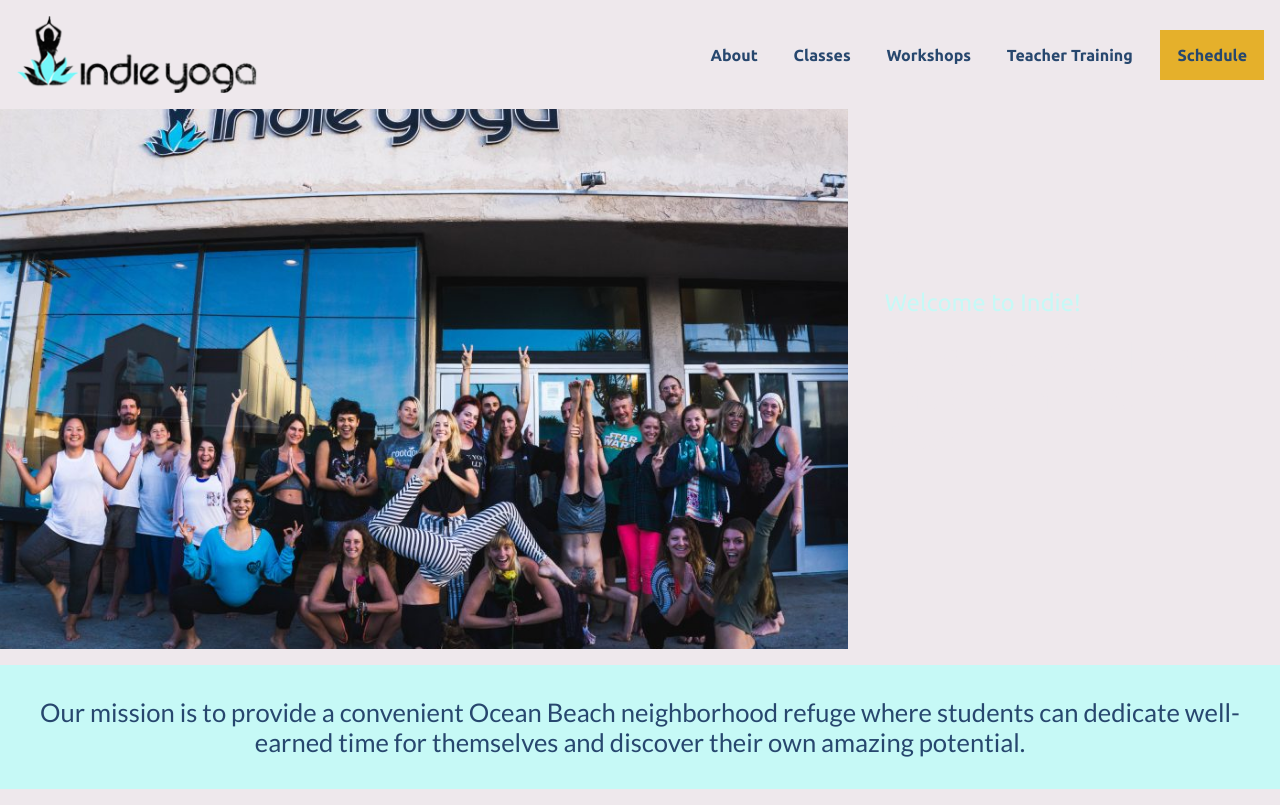
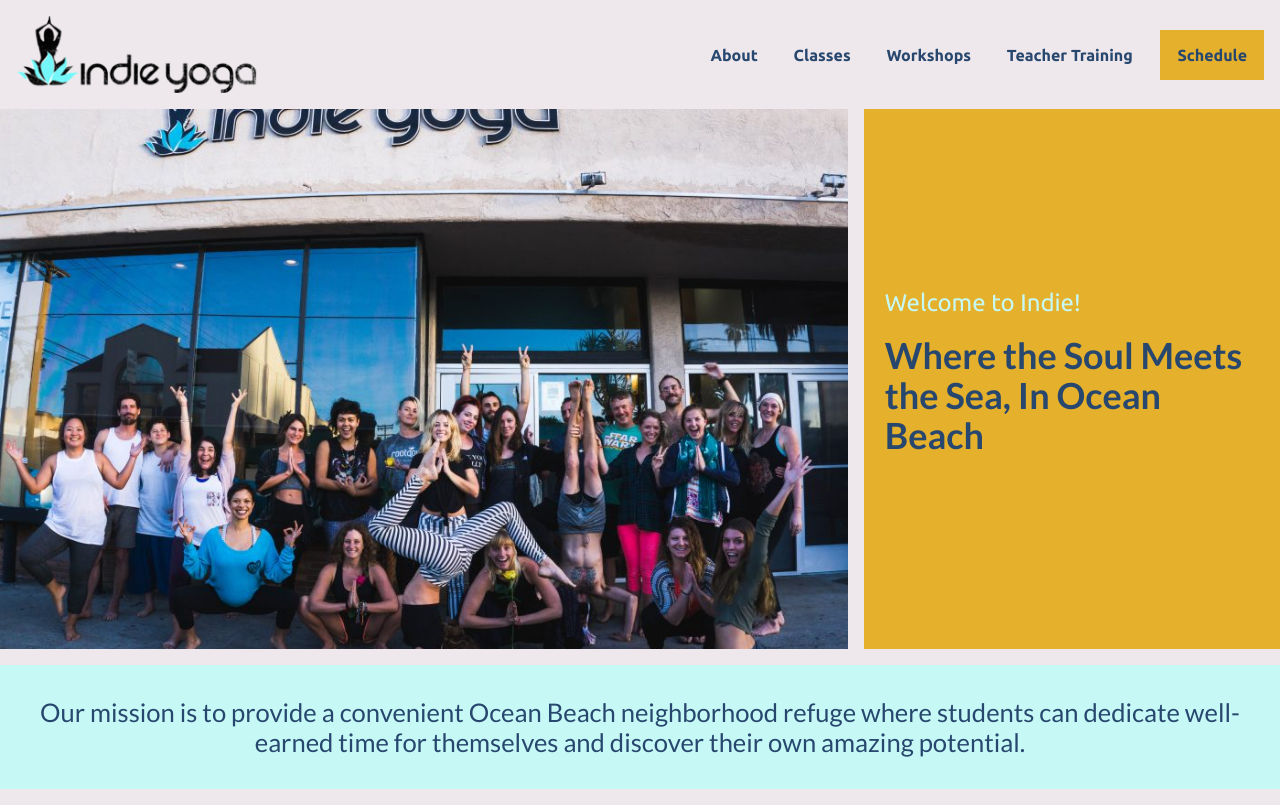
Before and after one commit to ViaSana/indie-yoga, a Jekyll site: the page built from about.html, in a window 1280 px wide. Shown: the top 805 px of the page. Built offline with Jekyll 4.4.1, drawn with Linux system fonts in a browser that asks for light colours; grey boxes are pictures that could not be loaded.

Commit message:
fixing colors

```diff
--- a/about.html
+++ b/about.html
@@ -6,8 +6,8 @@
 hero:
     p1: Welcome to Indie!
     heading: Where the Soul Meets the Sea, In Ocean Beach
-    color: '#000000'
-    text_color: '#000000'
+    color: 'bg-yellow'
+    text_color: 'text-d-blue'
     text_color-2: text-blue
 ---
 {% include hero.html case="info" %}
```
